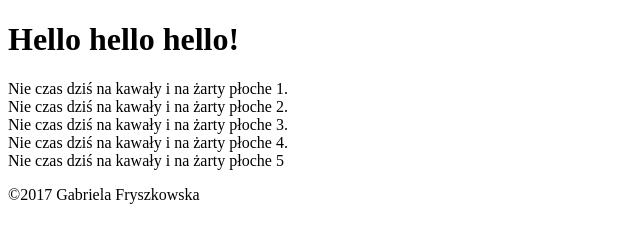
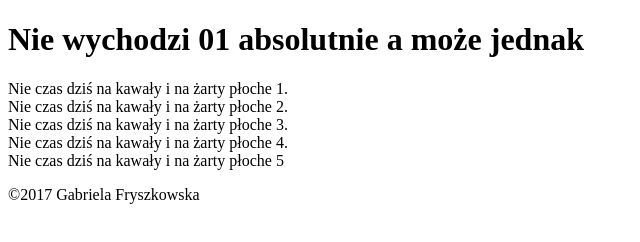
Before and after one commit to GabrielaFry/nauka-gita, a plain HTML site: page index.html in a window 1280 px wide. Shown: the whole page, without its empty margins (0-640 px from the left). Drawn offline with nearby package versions, Linux system fonts and the light colour scheme; files that its build step writes are made by us from their sources.

Commit message:
change h1 & title

```diff
--- a/index.html
+++ b/index.html
@@ -2,13 +2,12 @@
 <html>
 <head>
 	<meta charset="UTF-8">
-	<title>próba zmiany git</title>
+	<title>Próba próba 01 10 12 2017</title>
 	<link rel="stylesheet" type="text/css" href="style.css">
 </head>
 <body>
 <div class="container">
-<h1>Hello hello hello!</h1>
-</div>
+<h1> Nie wychodzi 01 absolutnie a może jednak</h1>
 	<div class="row">
 	<div class="col-1">Nie czas dziś na kawały i na żarty płoche 1. </div>
 		<div class="col-2">Nie czas dziś na kawały i na żarty płoche 2. </div>
```
